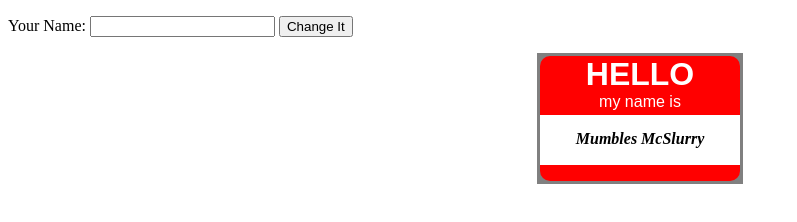
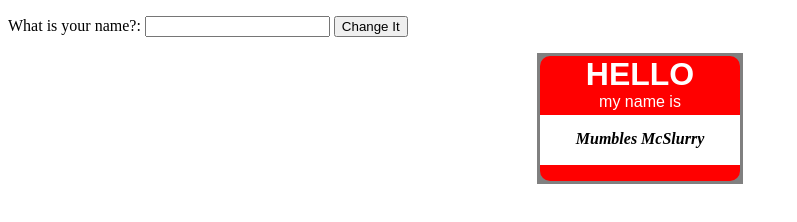
Before and after one commit to satyadvaya/name-tag, a plain HTML site: page index.html in a window 1280 px wide. Shown: the whole page, without its empty margins (0-797 px from the left). Drawn offline with Linux system fonts and the light colour scheme.

Commit message:
altered input prompt to conform to lab submission description

```diff
--- a/index.html
+++ b/index.html
@@ -11,7 +11,7 @@
 <body>
     <p class="centered">
         <label>
-            Your Name:
+            What is your name?:
             <input id="name-input">
         </label>
         <button id="name-change-button">Change It</button>
```
